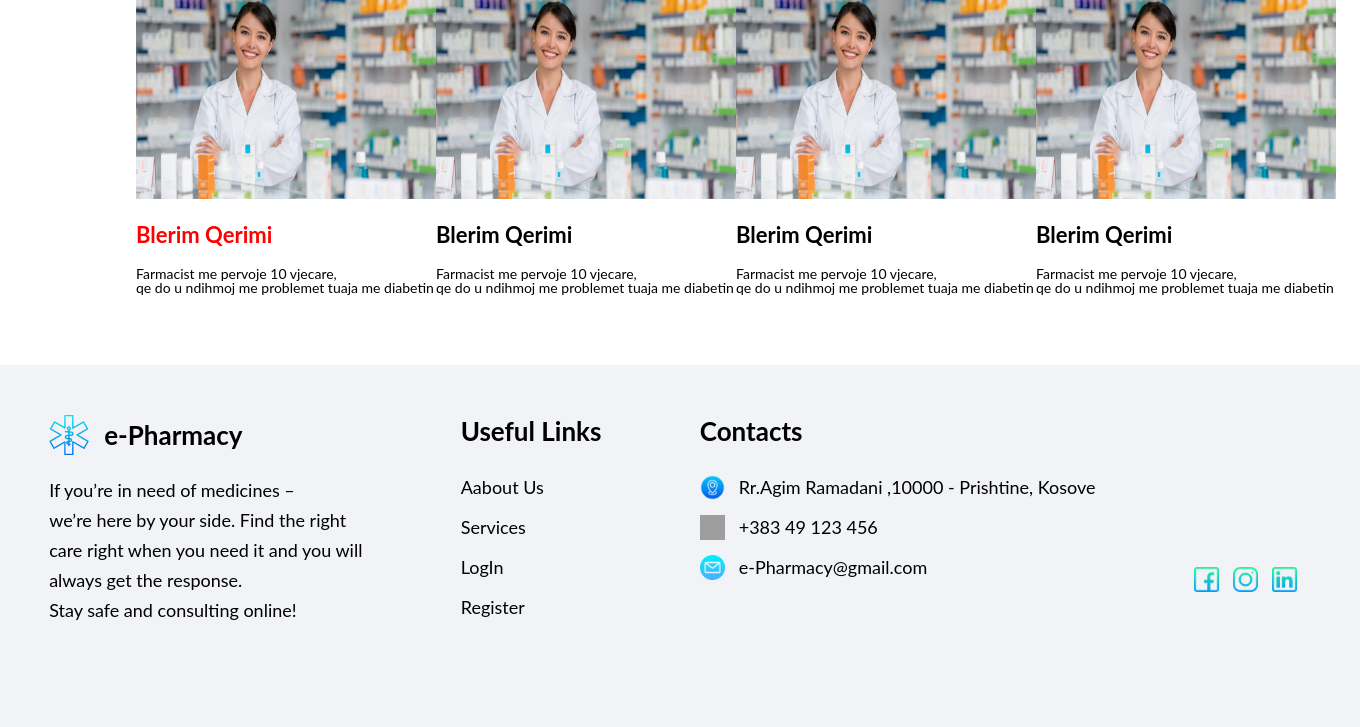
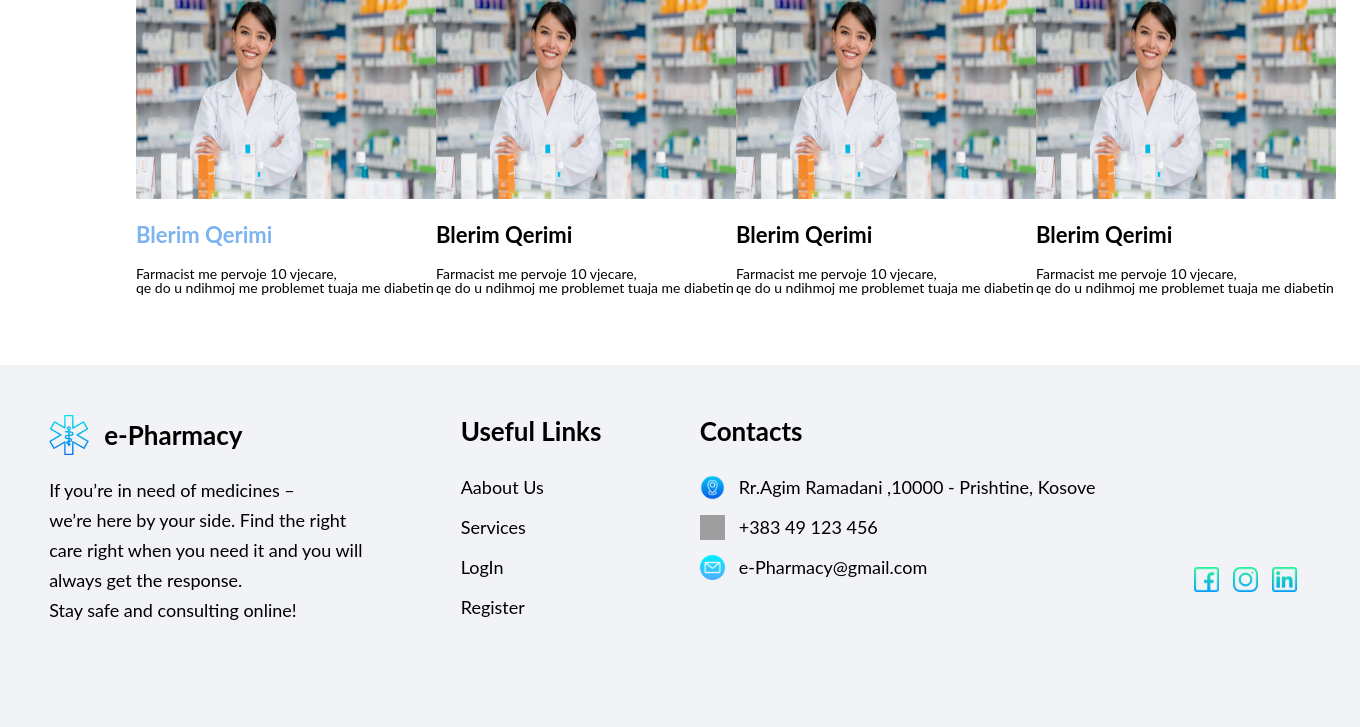
Before and after one commit to diella3/e-Pharmacy, a PHP site: page /services.html in a window 1360 px wide, with the pointer over the restyled element. Shown: the part 3401-4128 px from the top of the page. Run offline with PHP 8.4, Linux system fonts and the light colour scheme; grey boxes are pictures that could not be loaded.

Commit message:
some changes

```diff
--- a/css/services.css
+++ b/css/services.css
@@ -141,7 +141,7 @@ font-size: 14px;
 }
 
 .permbajtja:hover h3{
-    color:red;
+    color: #7cb4f0;
 }
 
 .mjekfoto {
```
